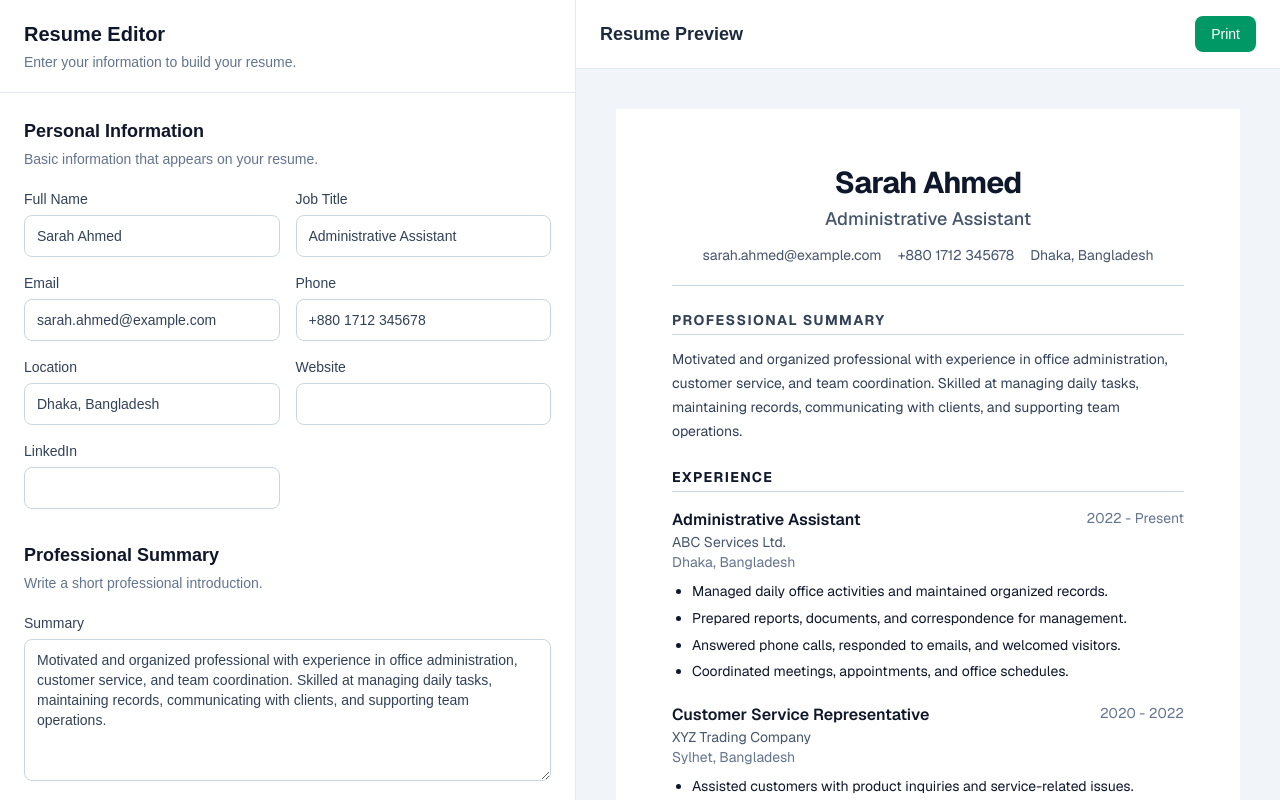
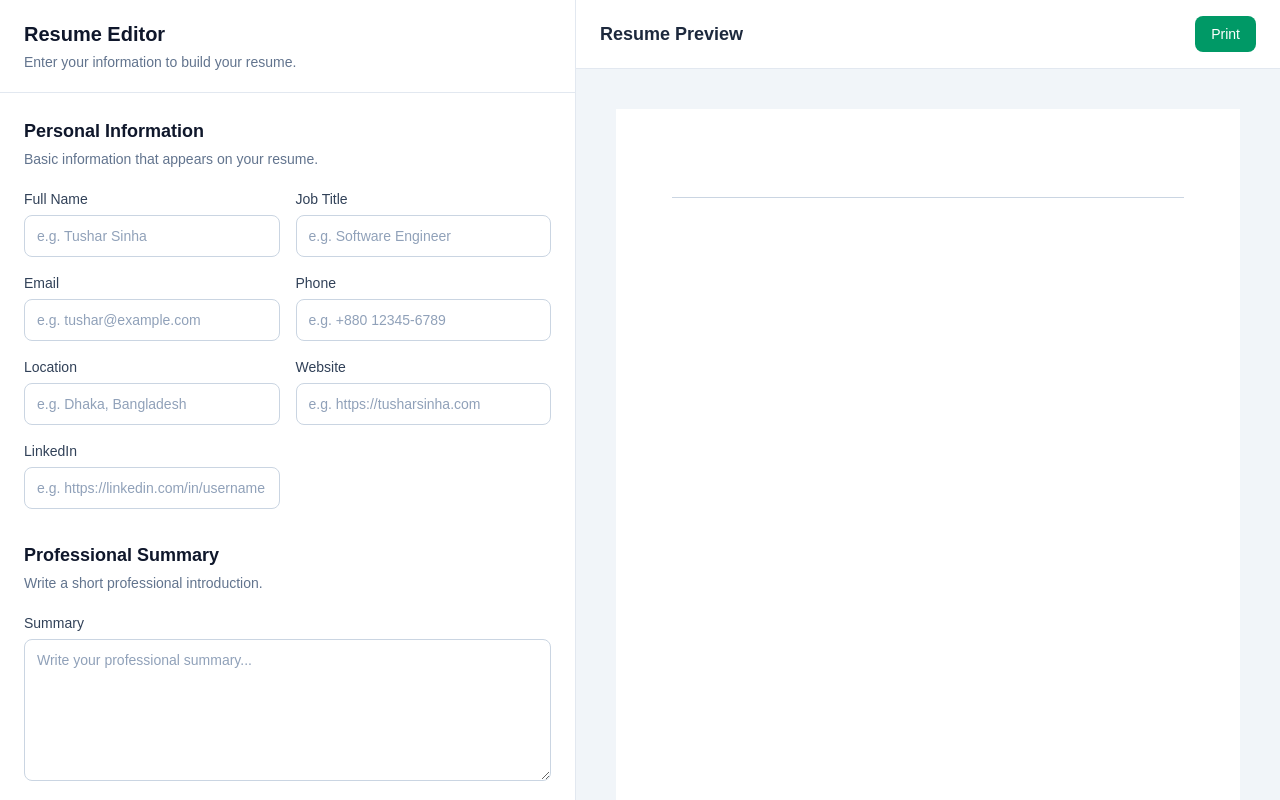
Before and after one commit to tusharsinha08/cv-builder, a Next.js app: page /create-resume in a window 1280 px wide. Built offline with nearby package versions, Linux system fonts and the light colour scheme.

Commit message:
feat: initialize resume structure and add placeholder text for input fields

```diff
--- a/src/components/resume/ResumeEditor.jsx
+++ b/src/components/resume/ResumeEditor.jsx
@@ -4,9 +4,27 @@ import { useState } from "react";
 
 import ResumeForm from "./editor/ResumeForm";
 import ResumePreview from "./preview/ResumePreview";
-import { previewData } from "./preview/previewData"
 
-const initialResume = previewData;
+const initialResume = {
+    personal: {
+        firstName: "",
+        lastName: "",
+        jobTitle: "",
+        email: "",
+        phone: "",
+        location: "",
+        website: "",
+        linkedin: "",
+    },
+
+    summary: "",
+
+    experience: [],
+
+    education: [],
+
+    skills: [],
+};
 
 export default function ResumeEditor() {
     const [resume, setResume] = useState(initialResume);
@@ -15,7 +33,7 @@ export default function ResumeEditor() {
     return (
         <main className="h-screen overflow-hidden bg-slate-100">
 
-            <div className="mx-auto flex h-full max-w-[1600px] flex-col lg:flex-row">
+            <div className="mx-auto flex h-full flex-col lg:flex-row">
 
                 {/* Editor Panel */}
                 <section
--- a/src/components/resume/editor/Education.jsx
+++ b/src/components/resume/editor/Education.jsx
@@ -81,6 +81,7 @@ export default function Education({
 
                             <Input
                                 label="Degree"
+                                placeholder="e.g. Bachelor of Science"
                                 value={item.degree}
                                 onChange={(value) =>
                                     updateEducation(
@@ -93,6 +94,7 @@ export default function Education({
 
                             <Input
                                 label="Institution"
+                                placeholder="e.g. University of XYZ"
                                 value={item.institution}
                                 onChange={(value) =>
                                     updateEducation(
@@ -105,6 +107,7 @@ export default function Education({
 
                             <Input
                                 label="Location"
+                                placeholder="e.g. Dhaka, Bangladesh"
                                 value={item.location}
                                 onChange={(value) =>
                                     updateEducation(
@@ -119,6 +122,7 @@ export default function Education({
 
                             <Input
                                 label="Start Date"
+                                placeholder="e.g. Jan 2020"
                                 value={item.startDate}
                                 onChange={(value) =>
                                     updateEducation(
@@ -131,6 +135,7 @@ export default function Education({
 
                             <Input
                                 label="End Date"
+                                placeholder="e.g. Dec 2022"
                                 value={item.endDate}
                                 onChange={(value) =>
                                     updateEducation(
--- a/src/components/resume/editor/Experience.jsx
+++ b/src/components/resume/editor/Experience.jsx
@@ -83,6 +83,7 @@ export default function Experience({
 
                             <Input
                                 label="Job Title"
+                                placeholder="e.g. Software Engineer"
                                 value={item.jobTitle}
                                 onChange={(value) =>
                                     updateExperience(
@@ -95,6 +96,7 @@ export default function Experience({
 
                             <Input
                                 label="Company"
+                                placeholder="e.g. XYZ Corp"
                                 value={item.company}
                                 onChange={(value) =>
                                     updateExperience(
@@ -107,6 +109,7 @@ export default function Experience({
 
                             <Input
                                 label="Location"
+                                placeholder="e.g. New York, USA"
                                 value={item.location}
                                 onChange={(value) =>
                                     updateExperience(
@@ -121,6 +124,7 @@ export default function Experience({
 
                             <Input
                                 label="Start Date"
+                                placeholder="e.g. Jan 2020"
                                 value={item.startDate}
                                 onChange={(value) =>
                                     updateExperience(
@@ -133,6 +137,7 @@ export default function Experience({
 
                             <Input
                                 label="End Date"
+                                placeholder="e.g. Dec 2022"
                                 value={item.endDate}
                                 onChange={(value) =>
                                     updateExperience(
@@ -149,6 +154,7 @@ export default function Experience({
 
                             <Textarea
                                 label="Description"
+                                placeholder="e.g. Led a team of developers to build a web application."
                                 rows={5}
                                 value={item.description}
                                 onChange={(value) =>
--- a/src/components/resume/editor/PersonalInfo.jsx
+++ b/src/components/resume/editor/PersonalInfo.jsx
@@ -24,6 +24,7 @@ export default function PersonalInfo({
 
                 <Input
                     label="Full Name"
+                    placeholder="e.g. Tushar Sinha"
                     value={personal.fullName}
                     onChange={(value) =>
                         updateField("fullName", value)
@@ -32,6 +33,7 @@ export default function PersonalInfo({
 
                 <Input
                     label="Job Title"
+                    placeholder="e.g. Software Engineer"
                     value={personal.jobTitle}
                     onChange={(value) =>
                         updateField("jobTitle", value)
@@ -40,6 +42,7 @@ export default function PersonalInfo({
 
                 <Input
                     label="Email"
+                    placeholder="e.g. tushar@example.com"
                     type="email"
                     value={personal.email}
                     onChange={(value) =>
@@ -49,6 +52,7 @@ export default function PersonalInfo({
 
                 <Input
                     label="Phone"
+                    placeholder="e.g. +880 12345-6789"
                     value={personal.phone}
                     onChange={(value) =>
                         updateField("phone", value)
@@ -57,6 +61,7 @@ export default function PersonalInfo({
 
                 <Input
                     label="Location"
+                    placeholder="e.g. Dhaka, Bangladesh"
                     value={personal.location}
                     onChange={(value) =>
                         updateField("location", value)
@@ -65,6 +70,7 @@ export default function PersonalInfo({
 
                 <Input
                     label="Website"
+                    placeholder="e.g. https://tusharsinha.com"
                     value={personal.website}
                     onChange={(value) =>
                         updateField("website", value)
@@ -73,6 +79,7 @@ export default function PersonalInfo({
 
                 <Input
                     label="LinkedIn"
+                    placeholder="e.g. https://linkedin.com/in/username"
                     value={personal.linkedin}
                     onChange={(value) =>
                         updateField("linkedin", value)
--- a/src/components/resume/editor/Skills.jsx
+++ b/src/components/resume/editor/Skills.jsx
@@ -52,7 +52,7 @@ export default function Skills({
                                     e.target.value
                                 )
                             }
-                            placeholder="e.g. React"
+                            placeholder="e.g. Communication"
                             className="flex-1 w-full rounded-lg border border-slate-300 px-3 py-2.5 text-sm outline-none transition placeholder:text-slate-400 text-slate-700 focus:border-emerald-600 focus:ring-2 focus:ring-emerald-100"
                         />
 
--- a/src/components/resume/preview/ResumePreview.jsx
+++ b/src/components/resume/preview/ResumePreview.jsx
@@ -7,8 +7,7 @@ export default function ResumePreview({
     templateId = "classic",
     onBackToEditor,
 }) {
-    const SelectedTemplate =
-        templateRegistry[templateId] || templateRegistry.classic;
+    const SelectedTemplate = templateRegistry[templateId] || templateRegistry.classic;
 
     return (
         <div className="min-h-screen bg-slate-100 print:bg-white">
@@ -40,7 +39,7 @@ export default function ResumePreview({
             </div>
 
             {/* Selected Template */}
-            <div className="flex justify-center p-4 sm:p-10 print:block print:p-0">
+            <div className="flex justify-center sm:p-10 print:block print:p-0">
                 <SelectedTemplate resume={resume} />
             </div>
         </div>
```
